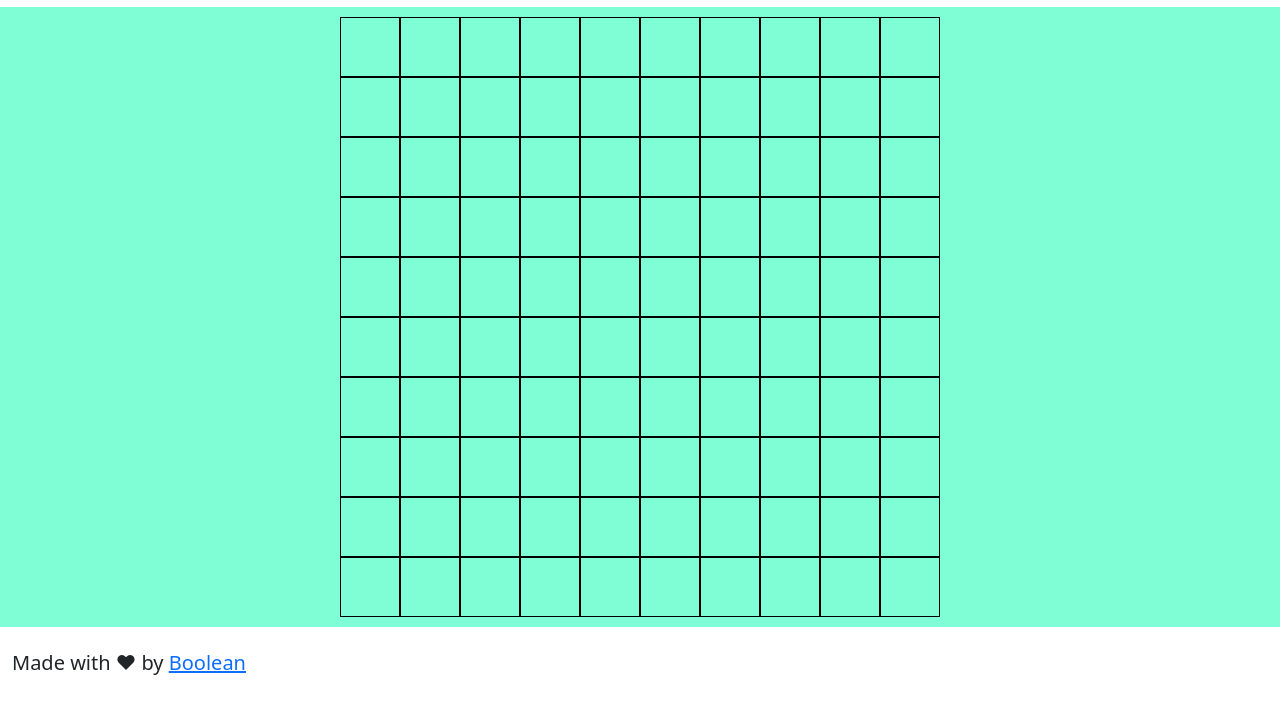
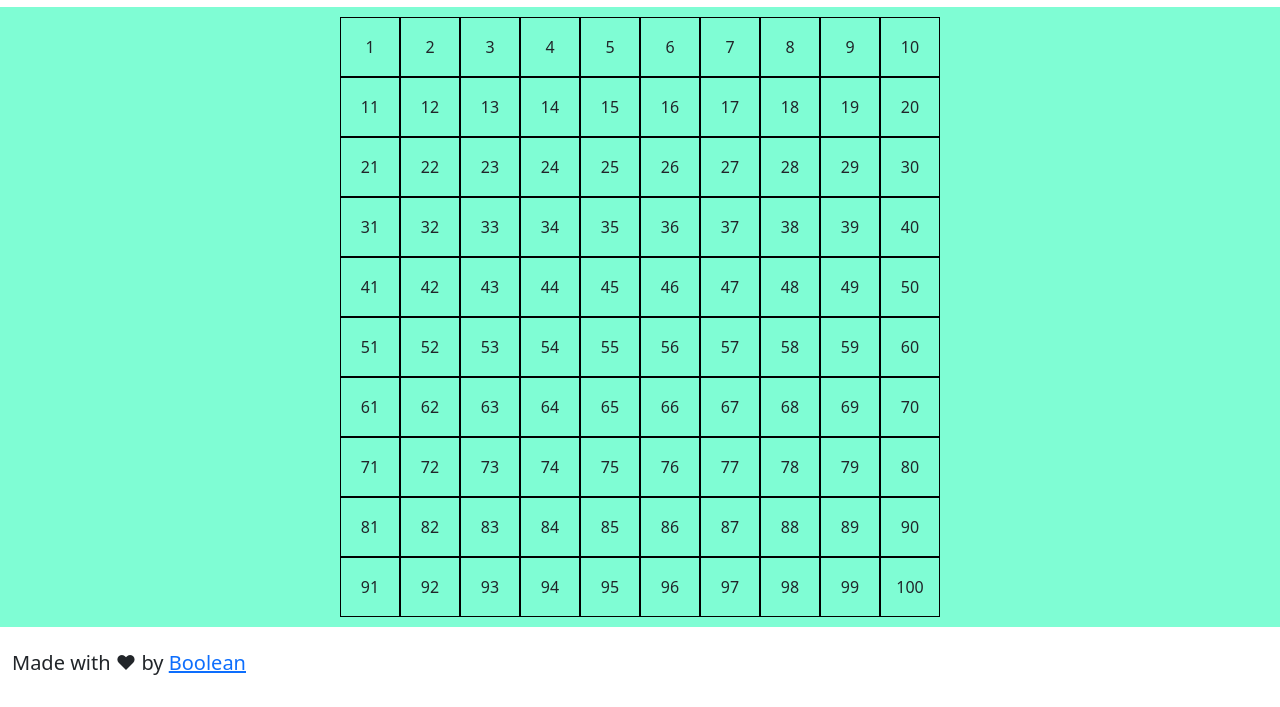
Before and after one commit to Christian-Beninati/js-campominato-grid, a plain HTML site: page index.html in a window 1280 px wide. Both pictures are taken after a click on the button "Play". Shown: the part 93-800 px from the top of the page. Drawn offline with nearby package versions, Linux system fonts and the light colour scheme.

Commit message:
MILESTONE 3

```diff
--- a/css/style.css
+++ b/css/style.css
@@ -28,6 +28,9 @@ main {
     height: calc(100% / 10);
     border: 1px solid black;
     cursor: pointer;
+    display: flex;
+    justify-content: center;
+    align-items: center;
 }
 
 
--- a/js/script.js
+++ b/js/script.js
@@ -4,11 +4,13 @@ console.log('JS OK')
 // # FUNCTION---------------------------------------
 
 // Function per creare una cell
-const createCell = () => {
+const createCell = (number) => {
     const cell = document.createElement('div');
     cell.classList.add ('cell');
+    cell.innerText = number;
     return cell;
 }
+
 
 
 // # INITIAN OPERATIONS----------------------------
@@ -31,13 +33,16 @@ button.addEventListener ('click', function () {
 
     // Controllo se la grid è già stata visualizzata
     if (!gridVisible) {
+        let cellNumber = 1;
       // reinderizzo le cell
       for(let i = 0; i < totalCells; i++) {
 
-      // creo le cell (nodi)
-      const cell = createCell();
-      // appendo  cel (nodi) a grid
+      // Creo le cell (nodi) con il numero corrispondente
+      const cell = createCell(cellNumber);
+      // appendo  cell (nodi) a grid
       grid.appendChild(cell);
+      // Incremento il numero della cella
+        cellNumber++;
     }
     // Imposto lo stato della grid su true
     gridVisible = true;
```
